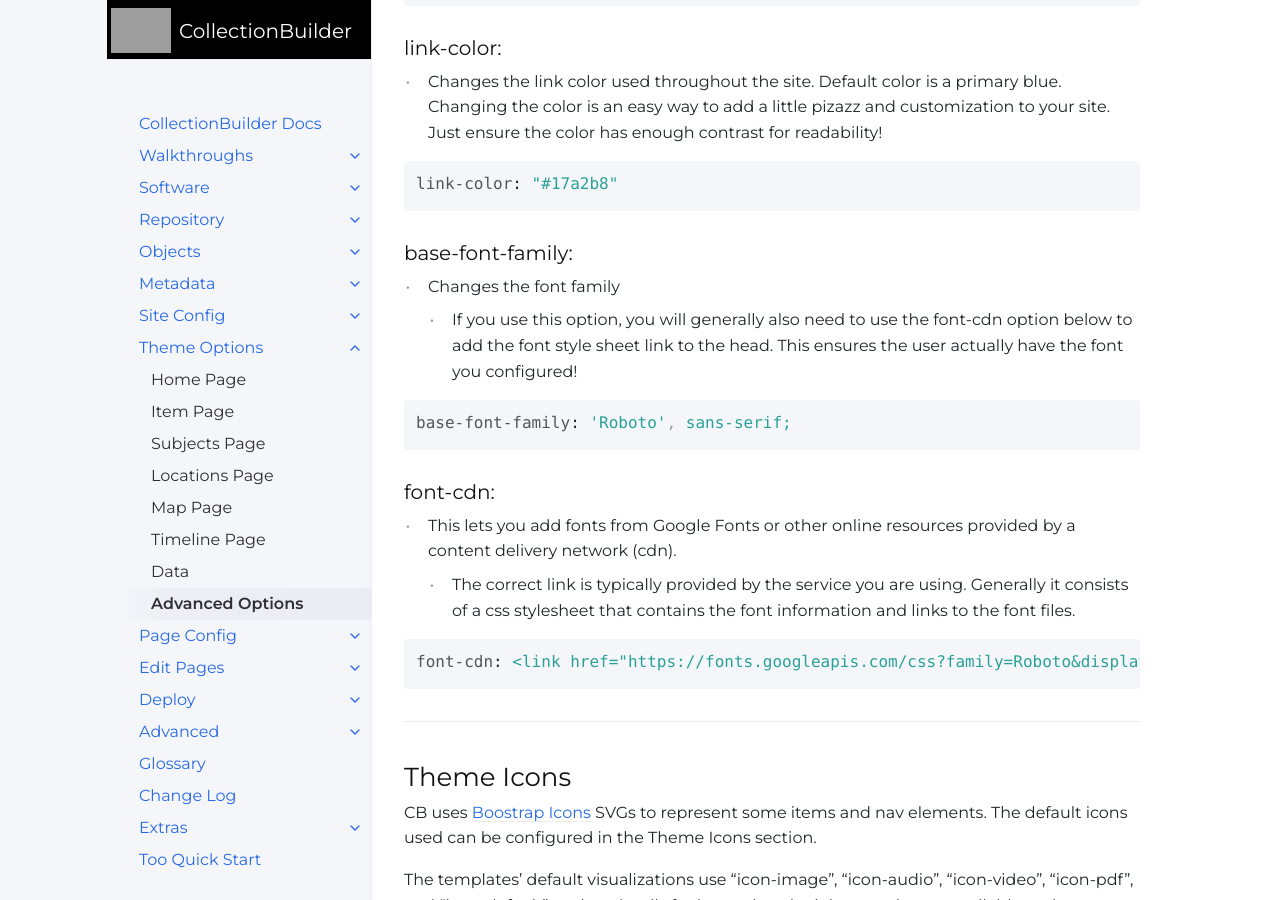
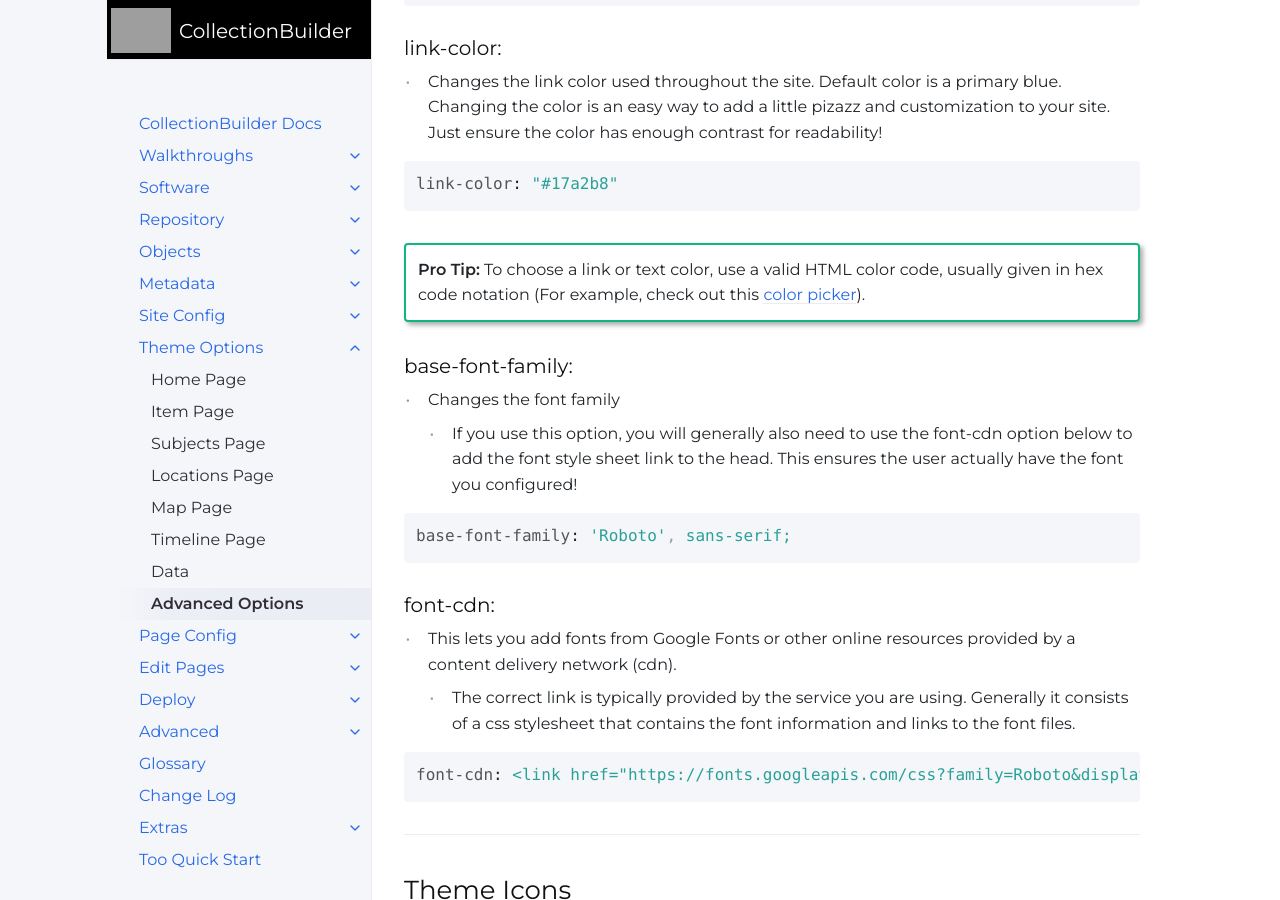
Before and after one commit to CollectionBuilder/cb-docs, a Jekyll site: the page built from docs/theme/advanced.md, in a window 1280 px wide and 900 px high, scrolled down 2689 px. Built offline with Jekyll 4.4.1, drawn with Linux system fonts in a browser that asks for light colours; comment, search, counter and statistics services are not loaded.

Commit message:
Add a link to HTML color picker

````diff
--- a/docs/theme/advanced.md
+++ b/docs/theme/advanced.md
@@ -115,6 +115,9 @@ text-color: "#191919"
 link-color: "#17a2b8"
 ```
 
+{:.alert .alert-green}
+**Pro Tip:** To choose a link or text color, use a valid HTML color code, usually given in hex code notation (For example, check out this [color picker](https://www.w3schools.com/colors/colors_picker.asp)).
+
 ### base-font-family:
 
 - Changes the font family
````
